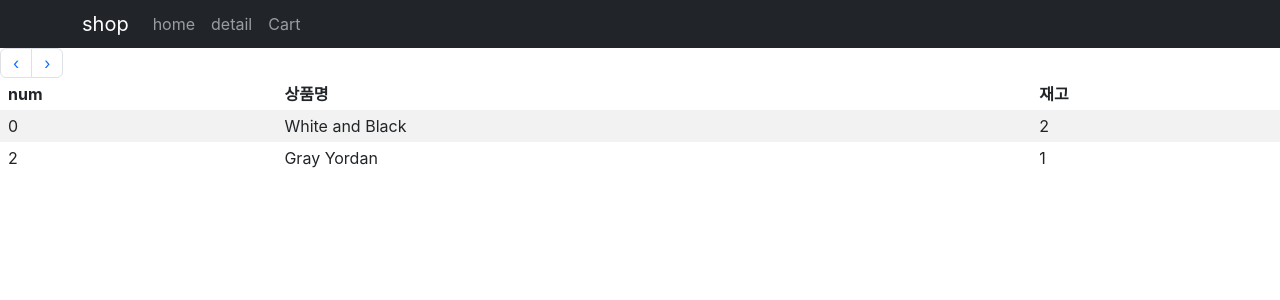
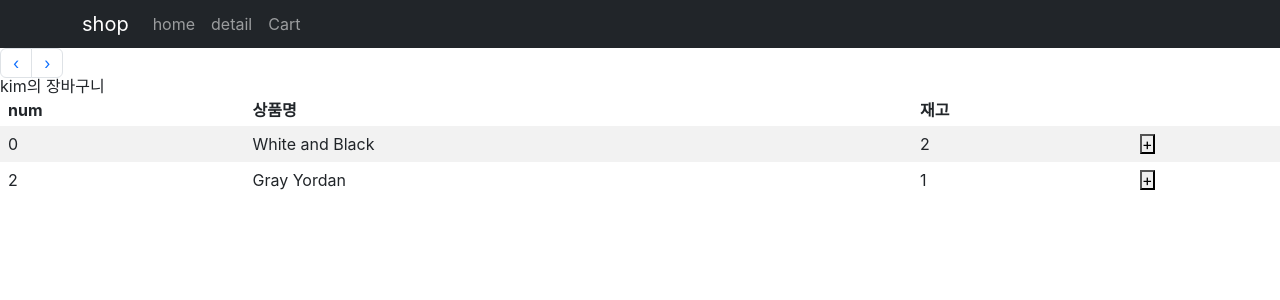
Before and after one commit to ellsagongju/shop, a React (Create React App) app: page /cart in a window 1280 px wide. Shown: the top 300 px of the page. Built offline with nearby package versions, Linux system fonts and the light colour scheme.

Commit message:
redux에서 수정된 state를 불러와서 하는 방법

```diff
--- a/src/pages/Cart.js
+++ b/src/pages/Cart.js
@@ -1,5 +1,6 @@
 import Table from 'react-bootstrap/Table';
-import { useSelector } from 'react-redux';
+import { useDispatch, useSelector } from 'react-redux';
+import { changeName2 } from './../store.js';
 
 function Cart() {
   let state = useSelector((state) => { return state })
@@ -7,8 +8,12 @@ function Cart() {
     // redux를 가져오는 훅
   console.log(state.stock)
   console.log(state.cart[0].name)
+
+  let dispatch = useDispatch()
+  // useDispatch 란 store.js로부터 요청을 보내주는 함수
   return (
     <div>
+      { state.user}의 장바구니
       <Table striped bordered hover>
         <thead>
           <tr>
@@ -24,6 +29,11 @@ function Cart() {
                 <td>{state.cart[i].id}</td>
                 <td>{state.cart[i].name}</td>
                 <td>{state.cart[i].count}</td>
+                <td>
+                  <button onClick={() => {
+                    dispatch(changeName2())
+                  }}>+</button>
+                </td>
               </tr>
             )
           }
--- a/src/store.js
+++ b/src/store.js
@@ -3,8 +3,20 @@ import { configureStore, createSlice } from '@reduxjs/toolkit'
 let user = createSlice({
   // 하나의 state 보관
   name: 'user',
-  initialState: 'kim'
+  initialState: 'kim',
+  reducers: {
+    // 함수1(){}
+    // 위와같이 state를 변경해주는 함수를 만들어준다
+    changeName(state) {
+      return 'john kim'
+    },
+    changeName2(state) {
+      return 'john' + state
+    }
+  }
 })
+
+export let { changeName2 } = user.actions
 
 let stock = createSlice({
   name: 'stock',
```
